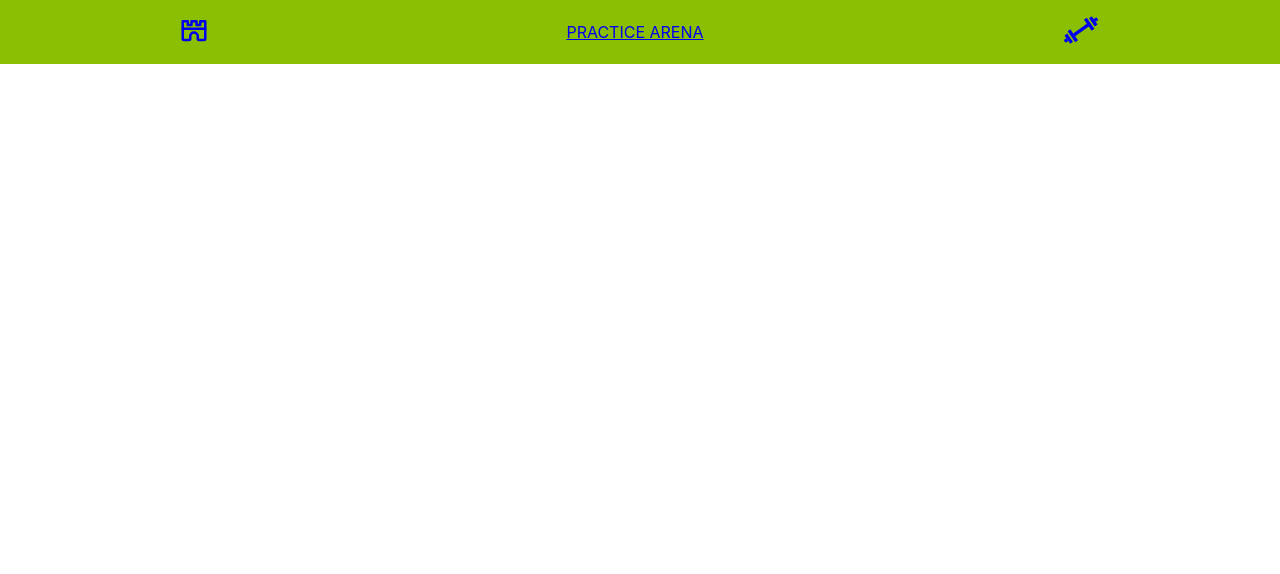
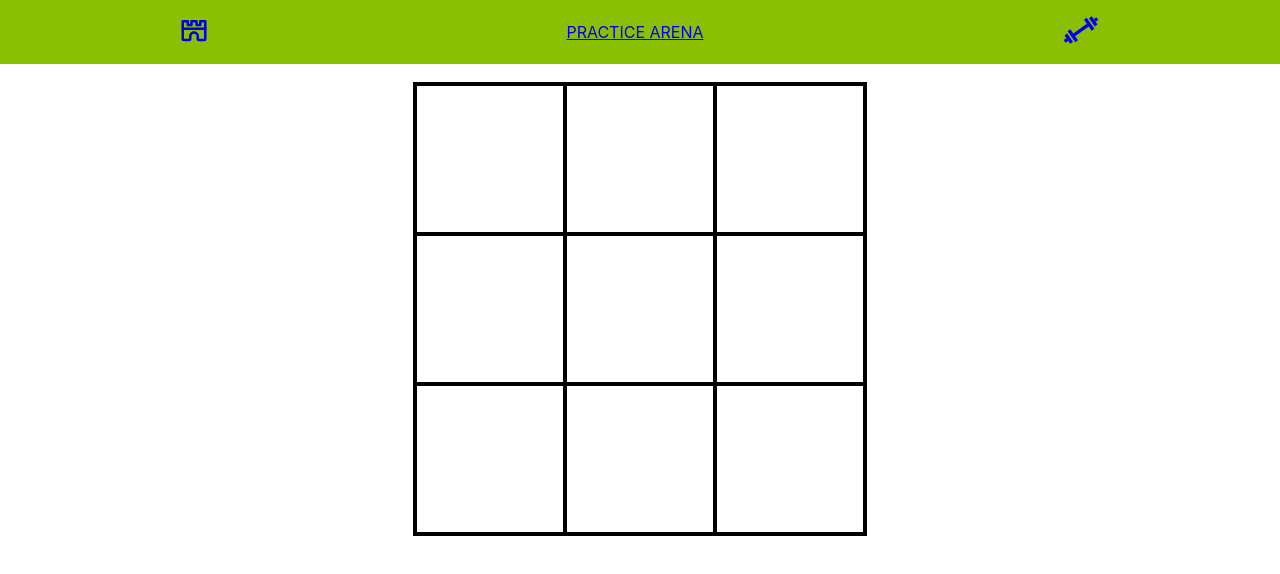
Before and after one commit to AdnanAbubakarAdams/AppsInClass, a React (Create React App) app in the folder csspracticesinclass/: page /grid in a window 1280 px wide. Before the commit this address had no page. Shown: the top 574 px of the page. Built offline with nearby package versions, Linux system fonts and the light colour scheme.

Commit message:
buid a square grid with divs

```diff
--- a/csspracticesinclass/src/App.js
+++ b/csspracticesinclass/src/App.js
@@ -7,6 +7,7 @@ import VerticalBackground from "./components/verticalBackground/VerticalBackgrou
 import CatFactsCard from "./components/catFacts/CatFactsCard";
 import StudentList from "./components/studentList/StudentList";
 import SignUpForm from "./components/signUp/SignUpForm";
+import SquareGrid from "./components/square-grid/SquareGrid";
 // import Home from "./pages/Home";
 
 import { BrowserRouter as Router, Routes, Route } from "react-router-dom";
@@ -28,6 +29,7 @@ function App() {
           <Route path="/recipe" element={<RecipeList />} />
           <Route path="/carrom" element={<Carrom />} />
           <Route path="/signup" element={<SignUpForm />} />
+          <Route path="/grid" element={<SquareGrid />} />
         </Routes>
       </Router>
     </div>
--- /dev/null
+++ b/csspracticesinclass/src/components/square-grid/SquareGrid.js
@@ -0,0 +1,20 @@
+import React from 'react';
+import "./SquareGrid.scss"
+
+const SquareGrid = () => {
+  return (
+    <div className='grid-container'>
+        <div></div>
+        <div></div>
+        <div></div>
+        <div></div>
+        <div></div>
+        <div></div>
+        <div></div>
+        <div></div>
+        <div></div>
+    </div>
+  )
+}
+
+export default SquareGrid;
--- /dev/null
+++ b/csspracticesinclass/src/components/square-grid/SquareGrid.scss
@@ -0,0 +1,13 @@
+.grid-container {
+    display: grid;
+    grid-template: repeat(3, 150px) / repeat(3, 150px);
+    // grid-template-rows: repeat(3, 150px);
+    // grid-template-columns: repeat(3, 150px);
+    border: 2.5px solid black;
+    width: 450px;
+    margin: 0 auto;
+}
+
+.grid-container, .grid-container div {
+    border: 2.5px solid black;
+}
```
